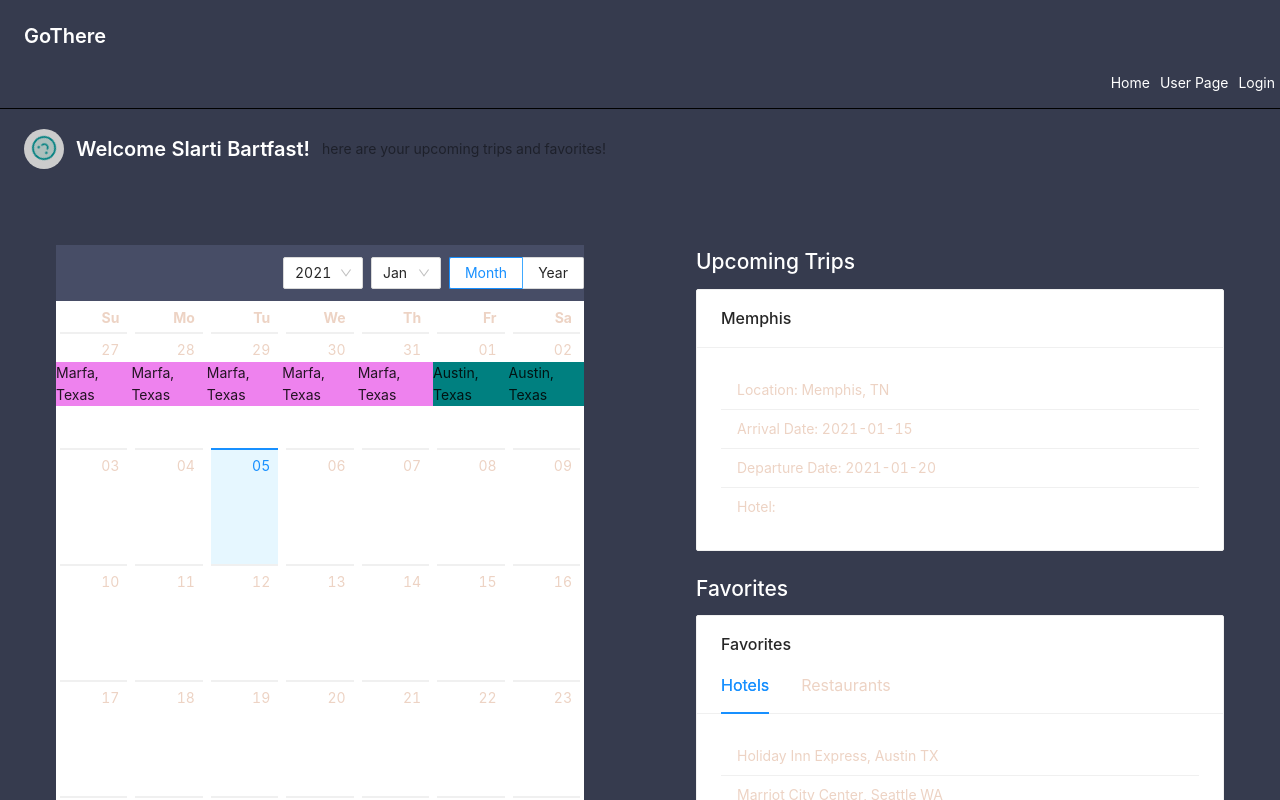
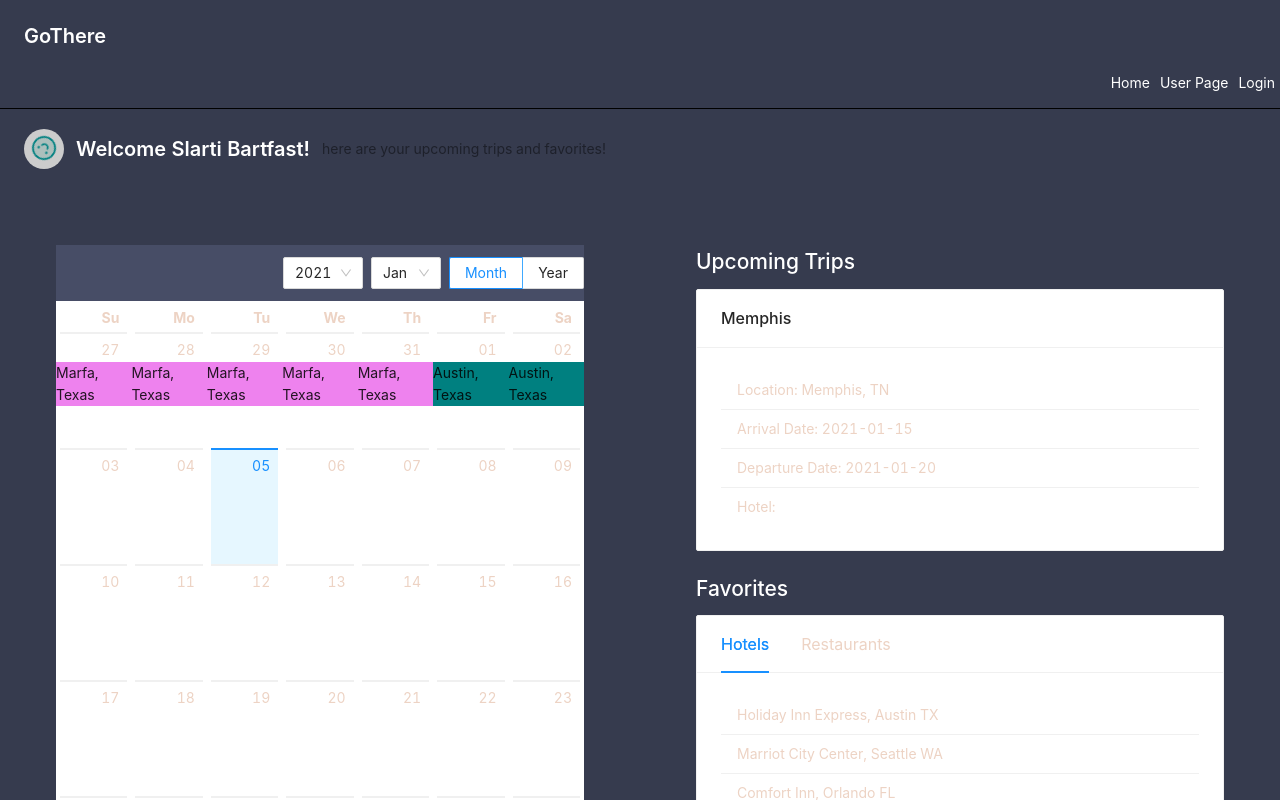
Before and after one commit to hratx-blue-ocean/GoThere, a React (Create React App) app in the folder client/: page /userPage in a window 1280 px wide. Shown: the top 800 px of the page. Built offline with nearby package versions, Linux system fonts and the light colour scheme.

Commit message:
update card title

```diff
--- a/client/src/components/ProfileLists/Favorites.js
+++ b/client/src/components/ProfileLists/Favorites.js
@@ -17,13 +17,6 @@ const data = [
   "Marriot City Center, Seattle WA",
   "Comfort Inn, Orlando FL",
 ];
-
-// const data = [{
-//   Date: "12 Jan - 15 Jan 2021",
-//   Hotel: "Marriot City Center",
-//   Weather: "Sunny 84",
-//   Attractions: "Escape Room",
-// }];
 
 const contentList = {
   Hotels: (
@@ -52,7 +45,6 @@ class Favorites extends React.Component {
         <h2 style={{ marginTop: "1em" }}>Favorites</h2>
         <Card
           className="profileCard"
-          title="Favorites"
           tabList={tabList}
           activeTabKey={this.state.key}
           onTabChange={(key) => {
```
